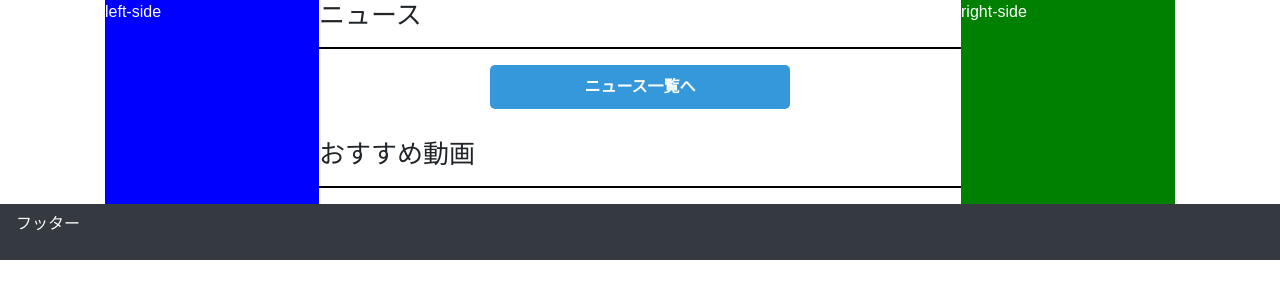
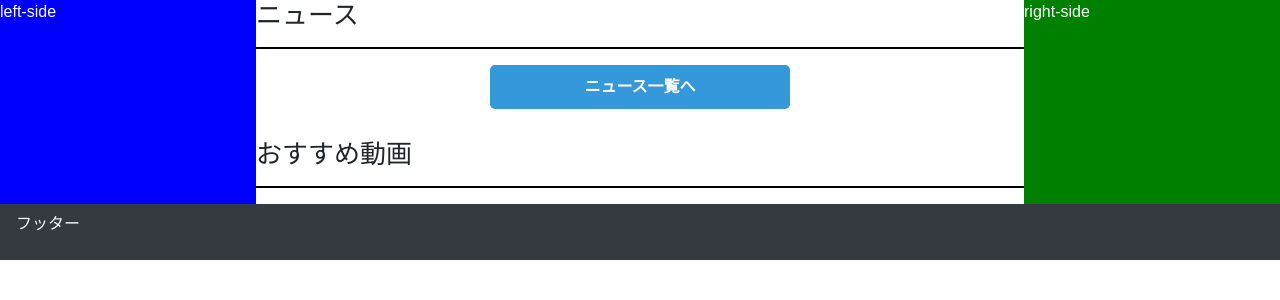
Before and after one commit to gustave-studio/science, a Django app: page / in a window 1280 px wide. Shown: the part 72-372 px from the top of the page. Run offline with Django 4.2, Linux system fonts and the light colour scheme; data that the repository does not hold is empty; parts of the project's set-up code (start-up, migrations or seed data) failed here and were passed over.

Commit message:
🎨デザイン修正

```diff
--- a/static/top.css
+++ b/static/top.css
@@ -11,8 +11,8 @@ header {
   text-align: center;
 }
 
-.container {
-  width: 1100px;
+.main-container {
+  width: 100%;
   display: flex;
   flex-direction: row;
 }
--- a/templates/top.html
+++ b/templates/top.html
@@ -9,7 +9,7 @@
 
 {% block content %}
   <body>
-    <div class="container">
+    <div class="main-container">
       <div class="left-side">
         <p>left-side</p>
       </div>
```
